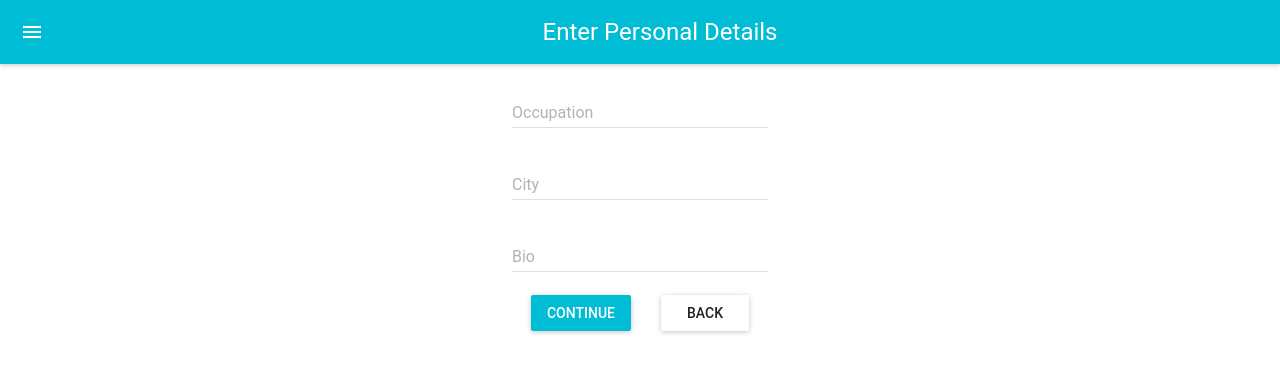
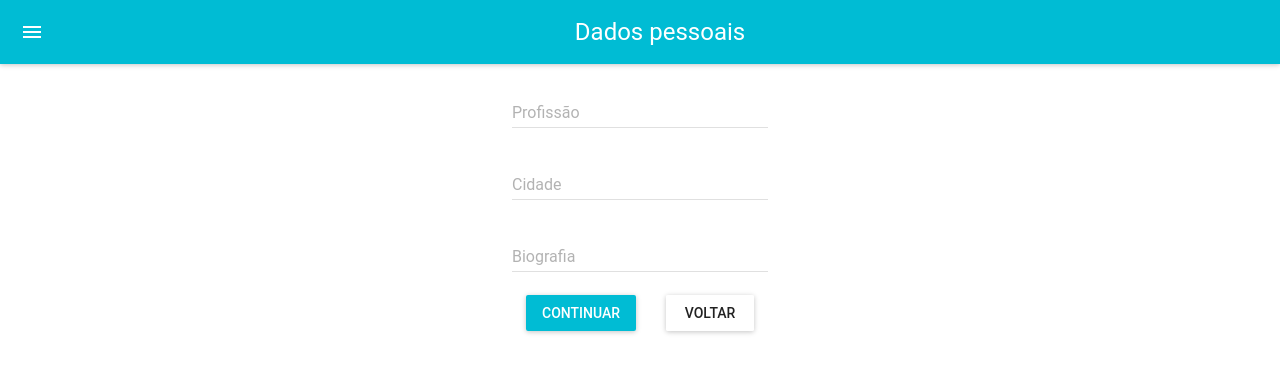
Before and after one commit to DevPedro10/MultiStepForm-_ReactJS, a React (Create React App) app: page / in a window 1280 px wide. Both pictures are taken after a click on the button "CONTINUAR". Shown: the top 372 px of the page. Built offline with nearby package versions, Linux system fonts and the light colour scheme.

Commit message:
Update - Traduzindo FormPersonailDetails

```diff
--- a/src/components/FormPersonalDetails.js
+++ b/src/components/FormPersonalDetails.js
@@ -22,33 +22,33 @@ export class FormPersonalDetails extends Component {
     return (
         <MuiThemeProvider>
             <React.Fragment>
-            <AppBar title="Enter Personal Details" />
-            <TextField hintText="Enter Your Occupation"
-            floatingLabelText="Occupation"
+            <AppBar title="Dados pessoais" />
+            <TextField hintText="Sua profissão"
+            floatingLabelText="Profissão"
             onChange={handleChange('occupation')}
             defaultValue={values.occupation} />
             <br/>
 
-            <TextField hintText="Enter Your City"
-            floatingLabelText="City"
+            <TextField hintText="Sua Cidade"
+            floatingLabelText="Cidade"
             onChange={handleChange('city')}
             defaultValue={values.city} />
             <br/>
 
-            <TextField hintText="Enter Your Bio"
-            floatingLabelText="Bio"
+            <TextField hintText="Fale um pouco sobre você"
+            floatingLabelText="Biografia"
             onChange={handleChange('bio')}
             defaultValue={values.bio} />
             <br/>
             <RaisedButton
-            label="Continue"
+            label="Continuar"
             primary={true}
             style={styles.button}
             onClick={this.continue}
             />
 
             <RaisedButton
-            label="Back"
+            label="Voltar"
             primary={false}
             style={styles.button}
             onClick={this.back}
```
